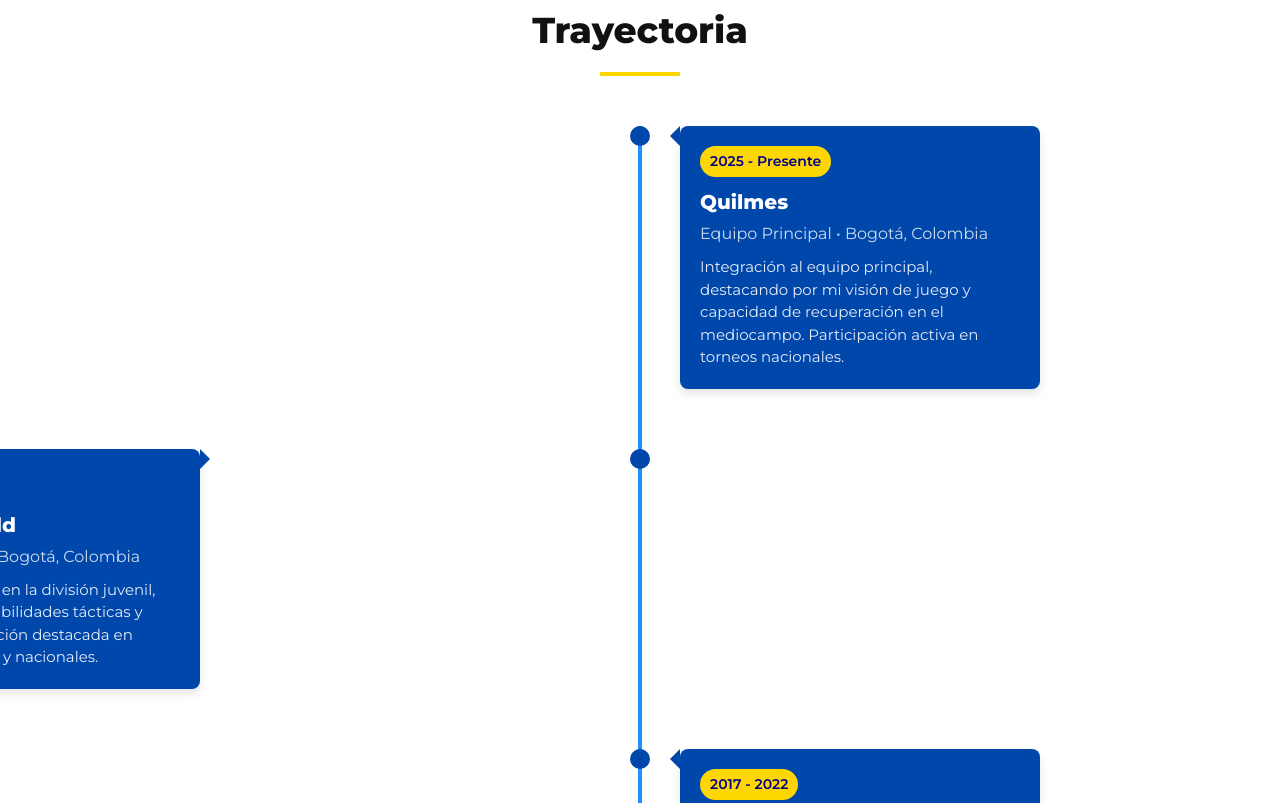
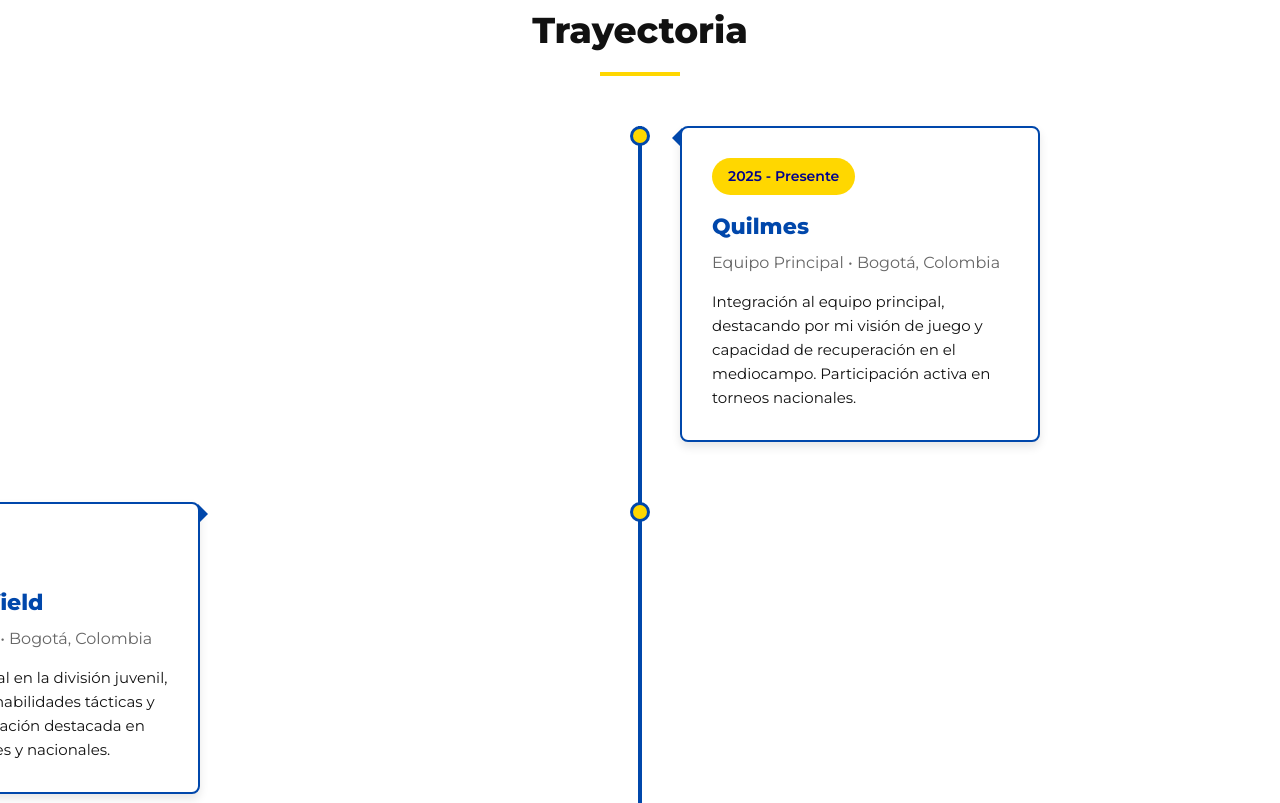
Before and after one commit to Rifas2025Luzma/jp23, a website built with Vite: page index.html in a window 1280 px wide. Shown: the part 1479-2282 px from the top of the page. Built offline with nearby package versions, Linux system fonts and the light colour scheme.

Commit message:
Fix Timeline Styles

```diff
--- a/src/scss/main.scss
+++ b/src/scss/main.scss
@@ -412,7 +412,7 @@
     transform: translateX(-50%);
     width: 0.4rem;
     height: 100%;
-    background-color: $color-primary-light;
+    background-color: $color-primary;
 
     @media (max-width: $breakpoint-md) {
       left: 2rem;
@@ -437,7 +437,8 @@
       width: 2rem;
       height: 2rem;
       border-radius: 50%;
-      background-color: $color-primary;
+      background-color: $color-accent;
+      border: 3px solid $color-primary;
 
       @media (max-width: $breakpoint-md) {
         left: 2rem;
@@ -448,11 +449,11 @@
   &__content {
     position: relative;
     width: calc(50% - 4rem);
-    padding: 2rem;
-    background-color: $color-primary;
+    padding: 3rem;
+    background-color: $color-secondary;
+    border: 2px solid $color-primary;
     border-radius: 0.8rem;
     box-shadow: 0 0.5rem 1rem rgba(0, 0, 0, 0.1);
-    color: $color-secondary;
 
     &::after {
       content: '';
@@ -512,30 +513,33 @@
 
   &__year {
     display: inline-block;
-    padding: 0.5rem 1rem;
+    padding: 0.8rem 1.6rem;
     background-color: $color-accent;
     color: $color-primary-dark;
     border-radius: 2rem;
     font-size: 1.4rem;
-    margin-bottom: 1rem;
     font-weight: 600;
+    margin-bottom: 1.5rem;
   }
 
   &__title {
-    font-size: 2rem;
-    margin-bottom: 0.5rem;
-    color: $color-secondary;
+    font-size: 2.2rem;
+    font-weight: 700;
+    margin-bottom: 0.8rem;
+    color: $color-primary;
   }
 
   &__subtitle {
     font-size: 1.6rem;
-    color: rgba($color-secondary, 0.8);
-    margin-bottom: 1rem;
+    color: $color-gray;
+    margin-bottom: 1.5rem;
+    font-weight: 500;
   }
 
   &__desc {
     font-size: 1.5rem;
-    color: rgba($color-secondary, 0.9);
+    color: $color-dark;
+    line-height: 1.6;
   }
 }
 
```
